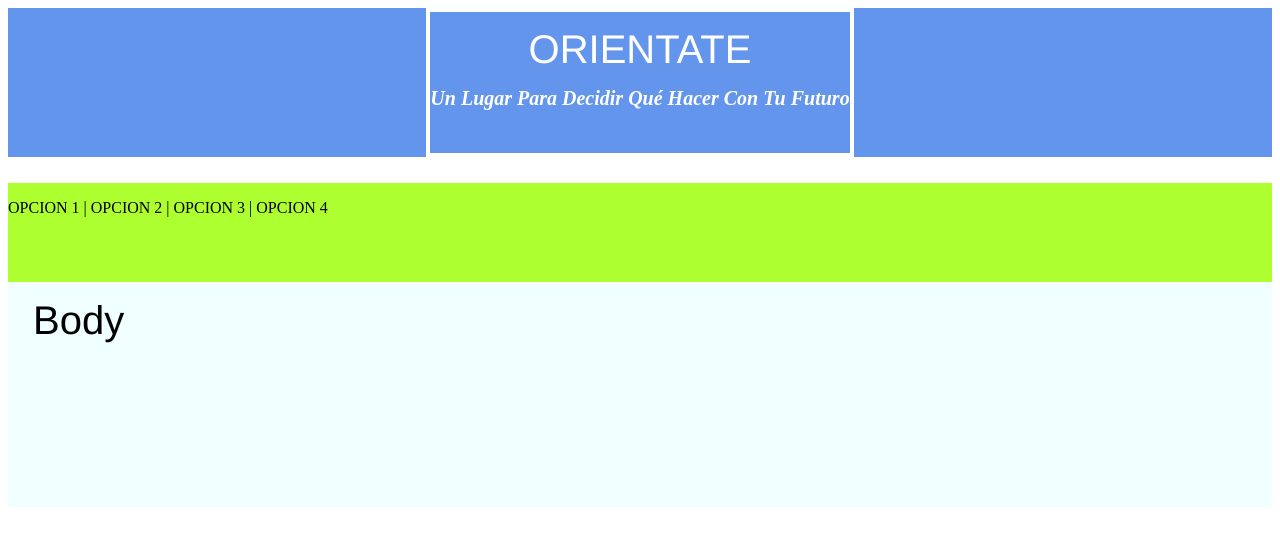
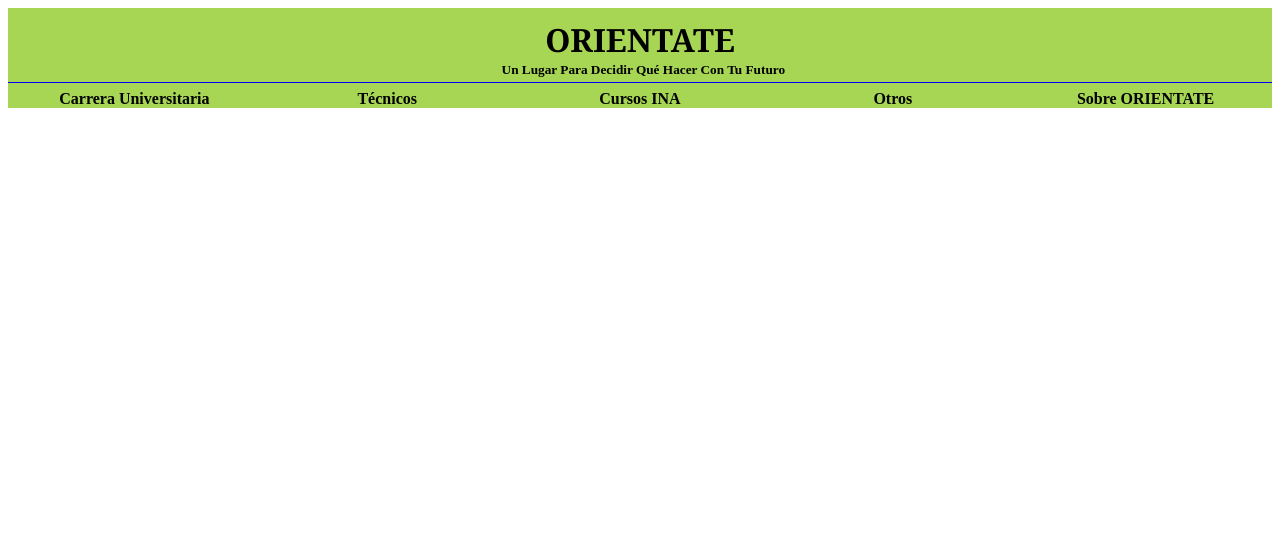
Before and after one commit to TobiVH/Orientate, a plain HTML site: page index.html in a window 1280 px wide. Shown: the top 546 px of the page. Drawn offline with Linux system fonts and the light colour scheme.

Commit message:
empezando de nuevo a hacer la pagina, falta de creatividad para el diseño lol

```diff
--- a/index.html
+++ b/index.html
@@ -13,16 +13,21 @@
         <div class="Header">
             <section class = "Htext">
                 <h1>ORIENTATE</h1>
-                <span>Un Lugar Para Decidir Qué Hacer Con Tu Futuro</span>
+                <h5>Un Lugar Para Decidir Qué Hacer Con Tu Futuro</h5>
             </section>
+            <section class = "Options">
+                <a >Carrera Universitaria</a>
+                <a >Técnicos</a>
+                <a >Cursos INA</a>
+                <a >Otros</a>
+                <a >Sobre ORIENTATE</a>
+            </section>
+
         </div>
 
-        <div class="Options">
-            <p>OPCION 1  |   OPCION 2  |  OPCION 3  |  OPCION 4</p>
-        </div>
 
         <div class="Information">
-            <h1>Body</h1>
+            <h1></h1>
         </div>
     </div>
 
--- a/style.css
+++ b/style.css
@@ -1,62 +1,45 @@
+.container{
+    display: grid;
+    width: 100%;
+    grid-template-columns: 20% 20% 20% 20% 20%;
+    grid-template-rows: repeat(16, 100px);
+}
 
+.Header{
+    grid-area: 1 / 1 / 2 / 6;
+    width: 100%;
+    box-sizing: border-box;
+    background-color: rgb(166, 214, 83);
+}
 
-body{
-
+.Htext{
+    text-align: center;
 }
 
 h1{
-    font-family: Helvetica;
-    font-size: 40px;
-    font-weight: lighter;
-    margin: 15px;
+    margin: 0.3em 0.3em 0 0.3em;
+    font-size: 2em;
+    font-family: Georgia;
 }
 
-span{
-
-    font-style: italic;
-    font-size: 20px;
-    font-weight: bold;
+h5{
+    margin: 0.1em 0.3em 0.3em 0.8em;
 }
 
-.container{
+.Options{
     display: grid;
-    grid-gap: 1px;
-    height: 2000px;
-    width: 100%;
-    grid-template-rows: repeat(80, 1fr);
-    grid-template-columns: repeat(40, 1fr);
-
+    grid-template-columns: 20% 20% 20% 20% 20%;
+    grid-template-rows: 2em;
+    align-items: center;
+    justify-items: center;
+    font-weight: 600;
+    border-top: 0.09em solid blue;
 }
 
-.Header{
-    grid-area: 1 / 1 / 7 / 41;
-    display: grid;
-    color: white;
-    justify-content: center;
-    /*Encontrar una imagen que sea muy alargada*/
-    /*background-image: url("https://image.freepik.com/foto-gratis/educacion-estudiantes-personas-conocimiento-concepto_53876-49197.jpg");*/
-    background-color: cornflowerblue;
+.BRight{
+    margin: 0em;
+    box-sizing: border-box;
+    width: 12.90em;
+    text-align: center;
+    border-right: 0.05em solid blue;
 }
-
-.Htext{
-    border: 4px solid white;
-    text-align: center;
-}
-
-
-.Options{
-    grid-area: 8 / 1 / 12 / 41;
-    box-sizing: border-box;
-    background-color: greenyellow;
-
-
-
-}
-
-.Information{
-    grid-area: 12 / 1 / 21 / 41;
-    padding: 0px 10px;
-    box-sizing: border-box;
-    background-color: azure;
-
-}
```
